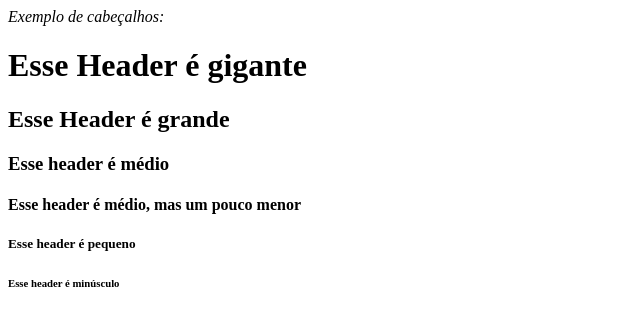
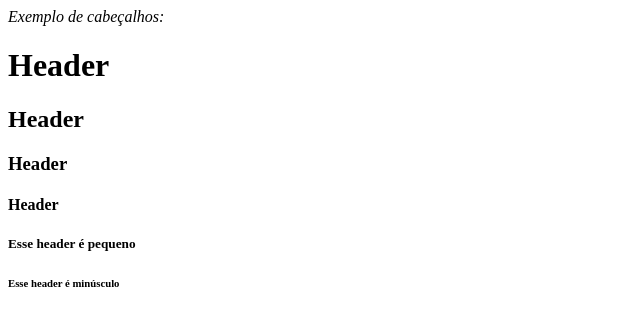
Before and after one commit to 1TDSJ-21/exercicio-inicial, a plain HTML site: page index.html in a window 1280 px wide. Shown: the whole page, without its empty margins (0-640 px from the left). Drawn offline with Linux system fonts and the light colour scheme.

Commit message:
Adicionei os exercicios

```diff
--- a/index.html
+++ b/index.html
@@ -5,14 +5,14 @@
       <meta charset="UTF-8">
       <meta name="viewport"
             content="width=device-width, user-scalable=no, initial-scale=1.0, maximum-scale=1.0, minimum-scale=1.0">
-      <title>Primeiro Exercício</title>
+      <title>Primeiro cxercício</title>
   </head>
   <body>
       <em>Exemplo de cabeçalhos:</em>
-      <h1>Esse Header é gigante</h1>
-      <h2>Esse Header é grande</h2>
-      <h3>Esse header é médio</h3>
-      <h4>Esse header é médio, mas um pouco menor</h4>
+      <h1>Header</h1>
+      <h2>Header</h2>
+      <h3>Header</h3>
+      <h4>Header</h4>
       <h5>Esse header é pequeno</h5>
       <h6>Esse header é minúsculo</h6>
   </body>
```
Also changed, not shown: indexb.html (+10 -13 lines).
